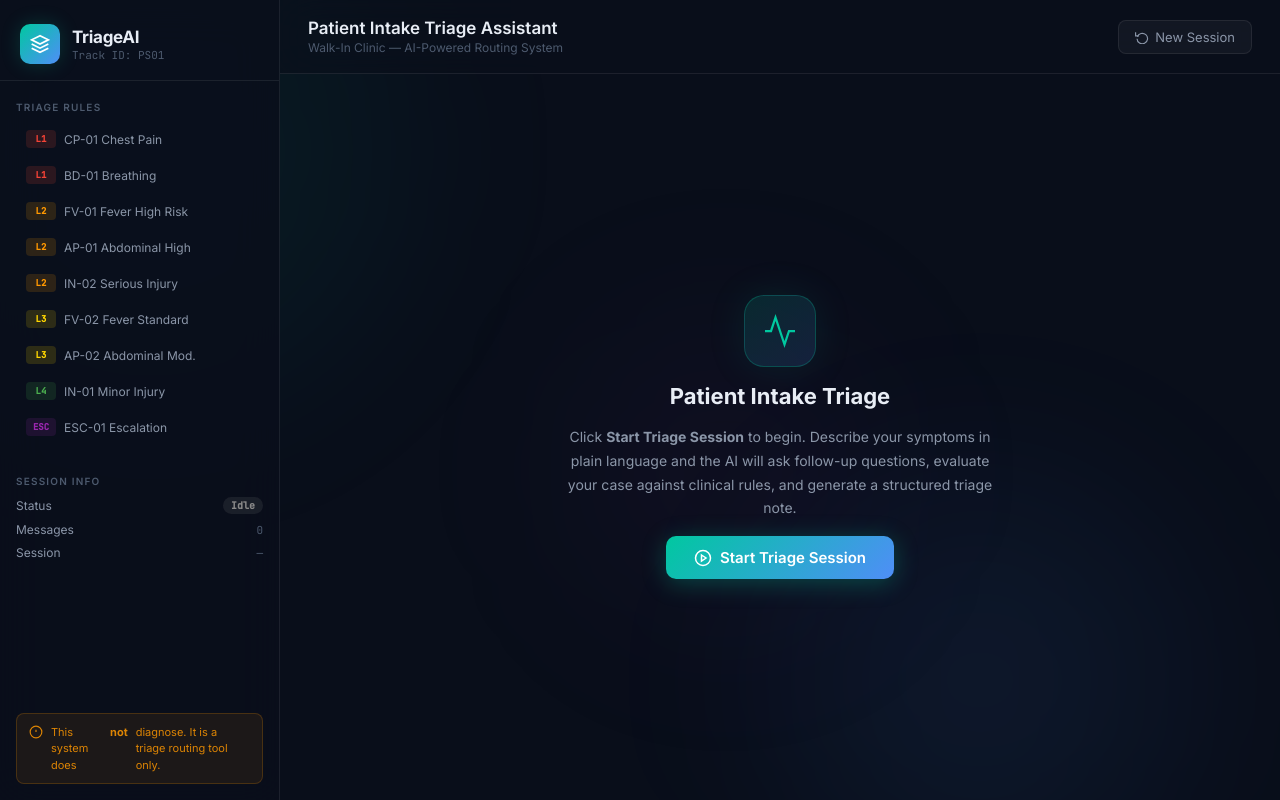
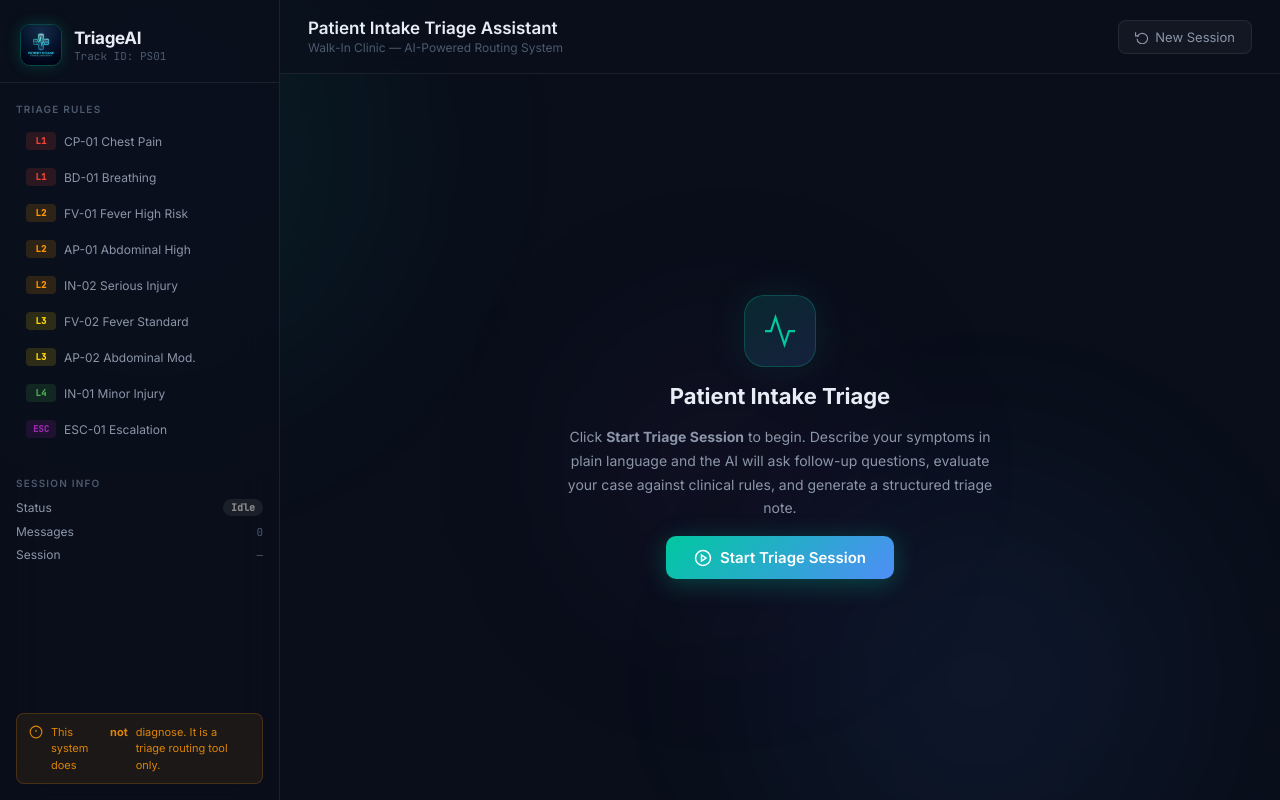
Before and after one commit to yashrajput040511-commits/Patient-Intake-Triage-Assistant, a Flask app: page / in a window 1280 px wide. Run offline with Flask 3, Linux system fonts and the light colour scheme.

Commit message:
feat(branding): add high-resolution logo asset and update sidebar UI

```diff
--- a/templates/index.html
+++ b/templates/index.html
@@ -19,9 +19,7 @@
     <aside class="sidebar">
       <div class="sidebar-header">
         <div class="logo">
-          <div class="logo-icon">
-            <svg viewBox="0 0 24 24" fill="none" stroke="currentColor" stroke-width="2"><path d="M12 2L2 7l10 5 10-5-10-5z"/><path d="M2 17l10 5 10-5"/><path d="M2 12l10 5 10-5"/></svg>
-          </div>
+          <img src="/static/logo.jpg" alt="Patient Intake Triage Assistant Logo" style="width: 42px; height: 42px; border-radius: 10px; object-fit: cover; border: 1px solid rgba(0,200,160,0.3); box-shadow: 0 0 15px rgba(0,200,160,0.2);">
           <div>
             <div class="logo-title">TriageAI</div>
             <div class="logo-sub">Track ID: PS01</div>
```
Also changed, not shown: static/logo.jpg (added).
